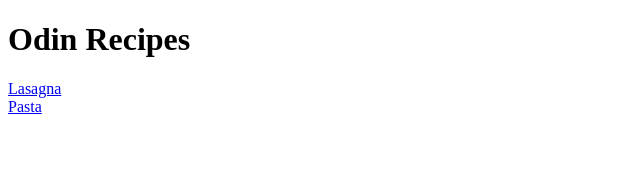
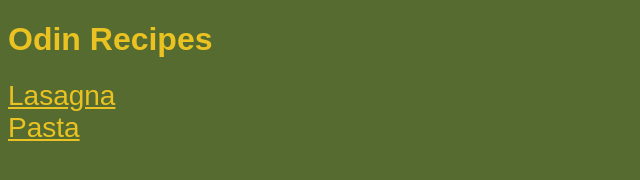
Before and after one commit to cyrilsrepos/odin-recipes, a plain HTML site: page index.html in a window 1280 px wide. Shown: the whole page, without its empty margins (0-640 px from the left). Drawn offline with Linux system fonts and the light colour scheme.

Commit message:
HTMLs updated with CSS styles

```diff
--- a/index.html
+++ b/index.html
@@ -3,11 +3,15 @@
     <head>
         <meta charset="UTF-8">
         <title>Odin Recipes</title>
+        <link rel="stylesheet" href="styles/style.css">
     </head>
     <body>
         <h1>Odin Recipes</h1>
-        <a href="./recipes/lasagna.html">Lasagna</a><br>
-        <a href="./recipes/pasta.html">Pasta</a>
+
+        <div class="box">
+            <a href="./recipes/lasagna.html">Lasagna</a><br>
+            <a href="./recipes/pasta.html">Pasta</a>
+        </div>
     </body>
 
 </html>
```
Also changed, not shown: recipes/lasagna.html (+1 -0 lines), recipes/pasta.html (+1 -0 lines).
